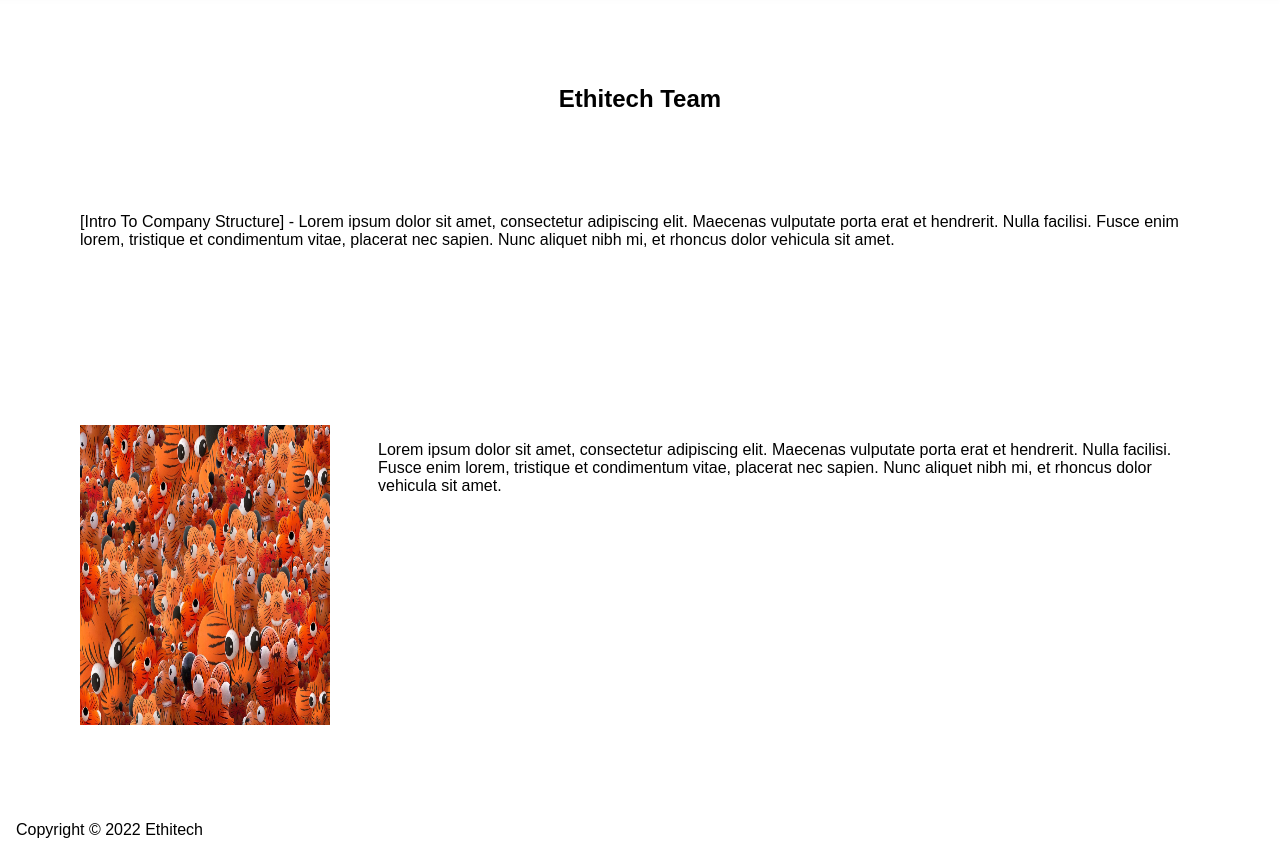
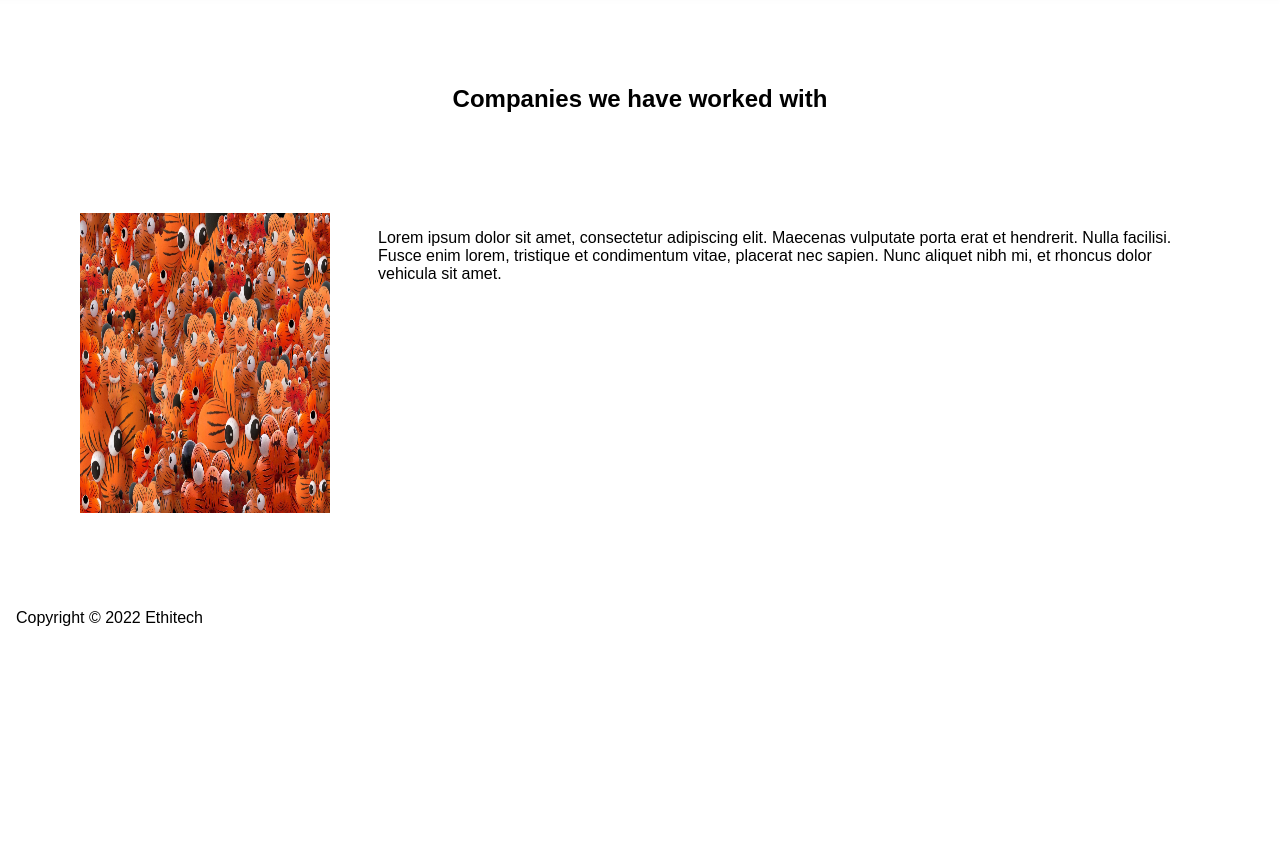
Before and after one commit to FeniulaPyra/com142, a plain HTML site: page works.html in a window 1280 px wide. Shown: the part 58-913 px from the top of the page. After the commit the page ends 800 px from the top, so only its background shows below. Drawn offline with Linux system fonts and the light colour scheme.

Commit message:
Update works.html

```diff
--- a/works.html
+++ b/works.html
@@ -19,13 +19,7 @@
     </nav>
 
     </header>
-    <h2 class="page-title">Ethitech Team</h2>
-
-    <div class="about-paragraph">
-
-        <p id="about1"> [Intro To Company Structure] - Lorem ipsum dolor sit amet, consectetur adipiscing elit. Maecenas vulputate porta erat et hendrerit. Nulla facilisi. Fusce enim lorem, tristique et condimentum vitae, placerat nec sapien. Nunc aliquet nibh mi, et rhoncus dolor vehicula sit amet.</p>
-
-    </div>
+    <h2 class="page-title">Companies we have worked with</h2>
 
     <div class="left-container">
 
```
